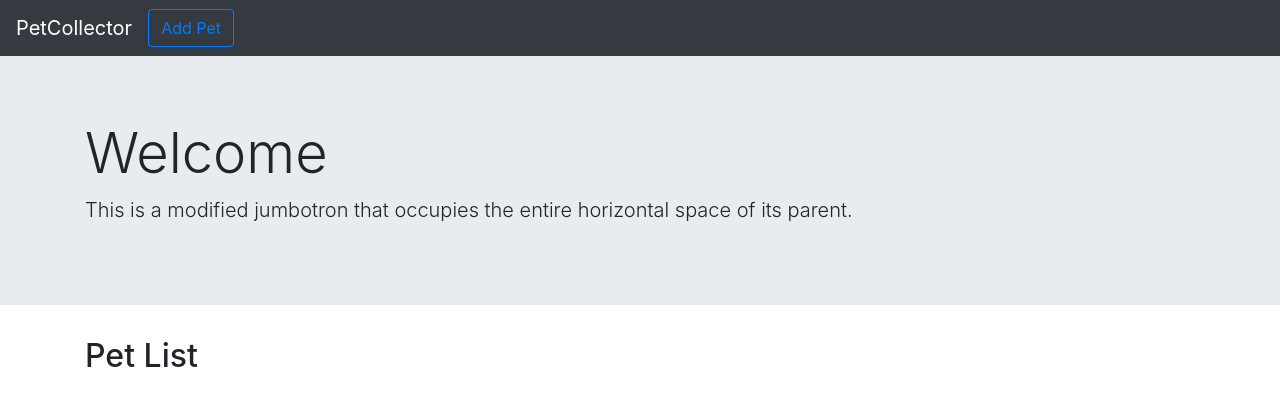
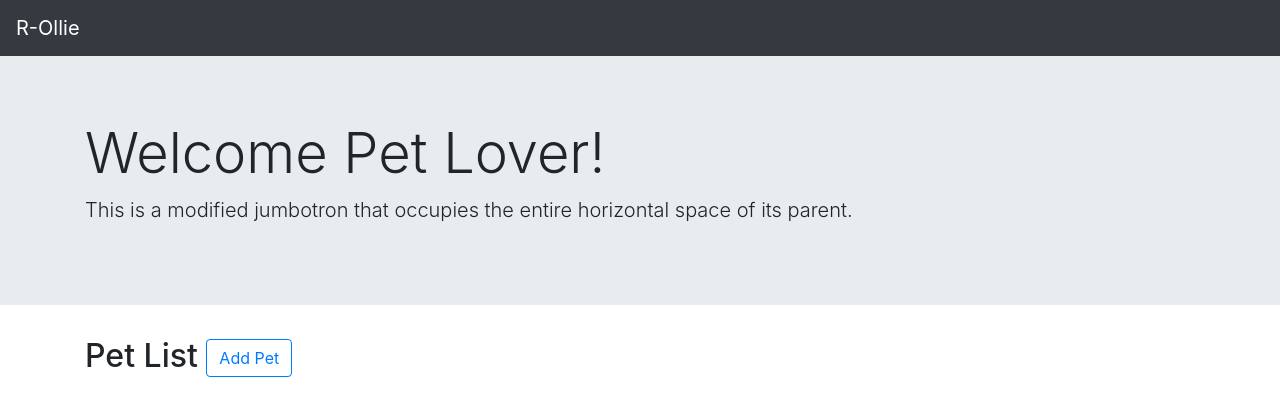
Before and after one commit to wilfredro/pet-collector, a React app: page / in a window 1280 px wide. Built offline with nearby package versions, Linux system fonts and the light colour scheme.

Commit message:
refactor

```diff
--- a/public/index.html
+++ b/public/index.html
@@ -20,7 +20,7 @@
       Learn how to configure a non-root public URL by running `npm run build`.
     -->
     <script type="text/babel" src="/src/index.js"></script>
-    <title>Pet Collector</title>
+    <title>R-Ollie</title>
   </head>
   <body>
     <noscript>
--- a/src/components/App.js
+++ b/src/components/App.js
@@ -3,24 +3,31 @@ import PetList from "./List";
 import PetForm from "./Form";
 import Header from "./Header";
 import { connect } from "react-redux";
+import { toggleMode } from '../actions/index.js';
+
+const mapDispatchToProps = dispatch => {
+    return {
+        toggleMode: (mode) => dispatch(toggleMode(mode)),
+    };
+  };
 
 const mapStateToProps = state => {
     return { mode: state.mode, editId: state.editId };
 };
 
- const App = ({mode,editId}) => (
+ const App = ({mode, editId, toggleMode}) => (
     <div>
         <Header />
         <div className="jumbotron jumbotron-fluid">
             <div className="container">
-                    <h1 className="display-4">Welcome </h1>
+                <h1 className="display-4">Welcome Pet Lover!</h1>
                 <p className="lead">This is a modified jumbotron that occupies the entire horizontal space of its parent.</p>
             </div>
         </div>
         <div className="container">
             <div className="row">
                 <div className="col-sm-4">
-                    <h2>Pet List</h2>
+                <h2>Pet List  <button onClick={() => {toggleMode("CREATE")}} className="btn btn-outline-primary">Add Pet</button></h2>
                 <PetList/>
                 </div>
                 <div className="col-sm-8">
@@ -40,4 +47,4 @@ const mapStateToProps = state => {
     </div>
 );
 
-export default connect(mapStateToProps)(App);
+export default connect(mapStateToProps,mapDispatchToProps)(App);
--- a/src/components/Form.js
+++ b/src/components/Form.js
@@ -23,13 +23,10 @@ const mapStateToProps = state => {
 };
 
 const Collector = ({
-    values,
     errors,
     touched,
-    id,
     mode,
     toggleMode,
-    pets,
     editId,
     removePet
 }) => (
@@ -58,7 +55,7 @@ const Collector = ({
                                 e.preventDefault();
                                 removePet(editId)
                                 }}>Delete</button>}
-                    </div>
+                        </div>
                     </div>
                 </div>
             </Form>
--- a/src/components/Header.js
+++ b/src/components/Header.js
@@ -1,18 +1,9 @@
 import React from 'react'
-import { toggleMode } from '../actions';
-import { connect } from "react-redux";
 
-const mapDispatchToProps = dispatch => {
-    return {
-        toggleMode: (mode) => dispatch(toggleMode(mode)),
-    };
-  };
-
-const Header = ({toggleMode}) => (
+const Header = () => (
     <header className="navbar navbar-expand-lg navbar-dark bg-dark">
-        <a className="navbar-brand" href="/">PetCollector</a>
-        <button onClick={() => {toggleMode("CREATE")}} className="btn btn-outline-primary">Add Pet</button>
+        <a className="navbar-brand" href="/">R-Ollie</a>
     </header>
 );
 
-export default connect(null, mapDispatchToProps)(Header);
+export default Header;
--- a/src/index.js
+++ b/src/index.js
@@ -1,5 +1,5 @@
-import 'react-app-polyfill/ie11';
-import 'core-js'
+import 'react-app-polyfill/ie11'; //IE Love
+import 'core-js' //More IE Love
 import React from "react";
 import ReactDOM from "react-dom";
 import { Provider } from "react-redux";
--- a/src/reducers/index.js
+++ b/src/reducers/index.js
@@ -10,7 +10,7 @@ const initialState = {
 const rootReducer = (state = initialState, action) => {
     switch (action.type) {
         case TOGGLE_MODE:
-            return {...state, mode: action.payload };
+            return { ...state, mode: action.payload };
         case EDIT_MODE:
             return {
                 ...state,
--- a/src/store/index.js
+++ b/src/store/index.js
@@ -1,13 +1,12 @@
 import { createStore } from 'redux';
 import rootReducer from '../reducers/index.js';
-import {loadState, saveState} from '../sessionStorage.js';
+import { loadState, saveState } from '../sessionStorage.js';
 import throttle from 'lodash.throttle';
 
 const presistedState = loadState();
 const store = createStore(rootReducer, presistedState);
 
 store.subscribe(throttle(() => {
-
         saveState({
             pets: store.getState().pets,
             id: store.getState().id,
```
Also changed, not shown: src/components/Footer.js (deleted, +0 -13 lines), public/manifest.json, src/components/Home.js (deleted), src/index.css (deleted). Lines whose indentation alone changed are shown as unchanged.
